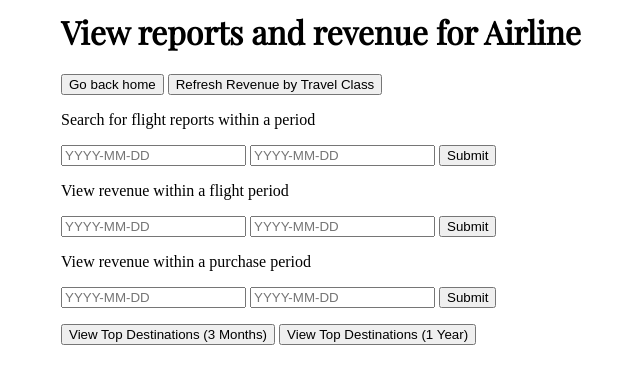
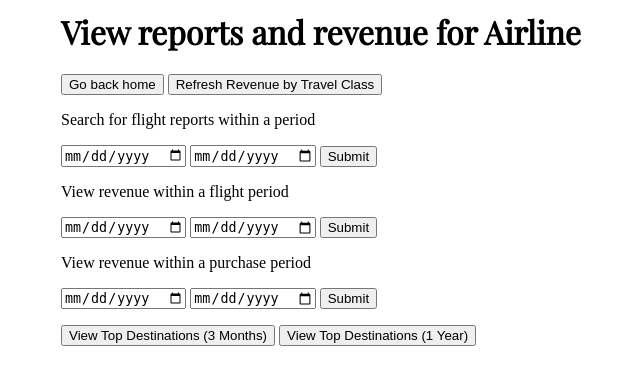
Before and after one commit to tc2965/databaseProject, a Flask app: template templates/viewReports.html in a window 1280 px wide. Shown: the top 385 px of the page, without its empty margins (195-835 px from the left). Run offline with Flask 2, Linux system fonts and the light colour scheme; the template is opened without the code that fills it, so the values that code supplies are empty.

Commit message:
date type for queries that don't need timestamp

```diff
--- a/dbmanager.py
+++ b/dbmanager.py
@@ -13,7 +13,6 @@ password = os.environ.get("PASSWORD")
 db = os.environ.get("DB")
 port = int(os.environ.get("PORT"))
 print(host, user, password, db)
-
 
 def createConnection():
     return pymysql.connect(host=host,
--- a/templates/viewReports.html
+++ b/templates/viewReports.html
@@ -57,8 +57,8 @@
 
 <p>Search for flight reports within a period</p>
 <form action="/viewReport/date" method="POST">
-	<input type="text" name = "start" placeholder="YYYY-MM-DD" required/>
-	<input type="text" name = "end" placeholder="YYYY-MM-DD" required/>
+	<input type="date" name="start" required>
+	<input type="date" name="end" required>
 	<input type="submit" value = Submit />
 </form>
 {% if report %}
@@ -78,8 +78,8 @@
 
 <p>View revenue within a flight period </p>
 <form action="/viewRevenue/flight/date" method="POST">
-	<input type="text" name = "start" placeholder="YYYY-MM-DD" required/>
-	<input type="text" name = "end" placeholder="YYYY-MM-DD" required/>
+	<input type="date" name="start" required>
+	<input type="date" name="end" required>
 	<input type="submit" value = Submit />
 </form>
 {% if flightRevenue%}
@@ -105,8 +105,8 @@
 
 <p>View revenue within a purchase period </p>
 <form action="/viewRevenue/purchase/date" method="POST">
-	<input type="text" name = "start" placeholder="YYYY-MM-DD" required/>
-	<input type="text" name = "end" placeholder="YYYY-MM-DD" required/>
+	<input type="date" name="start" required>
+	<input type="date" name="end" required>
 	<input type="submit" value = Submit />
 </form>
 {% if purchaseRevenue%}
```
Also changed, not shown: templates/home.html (+10 -5 lines), templates/staffHome.html (+5 -5 lines).
